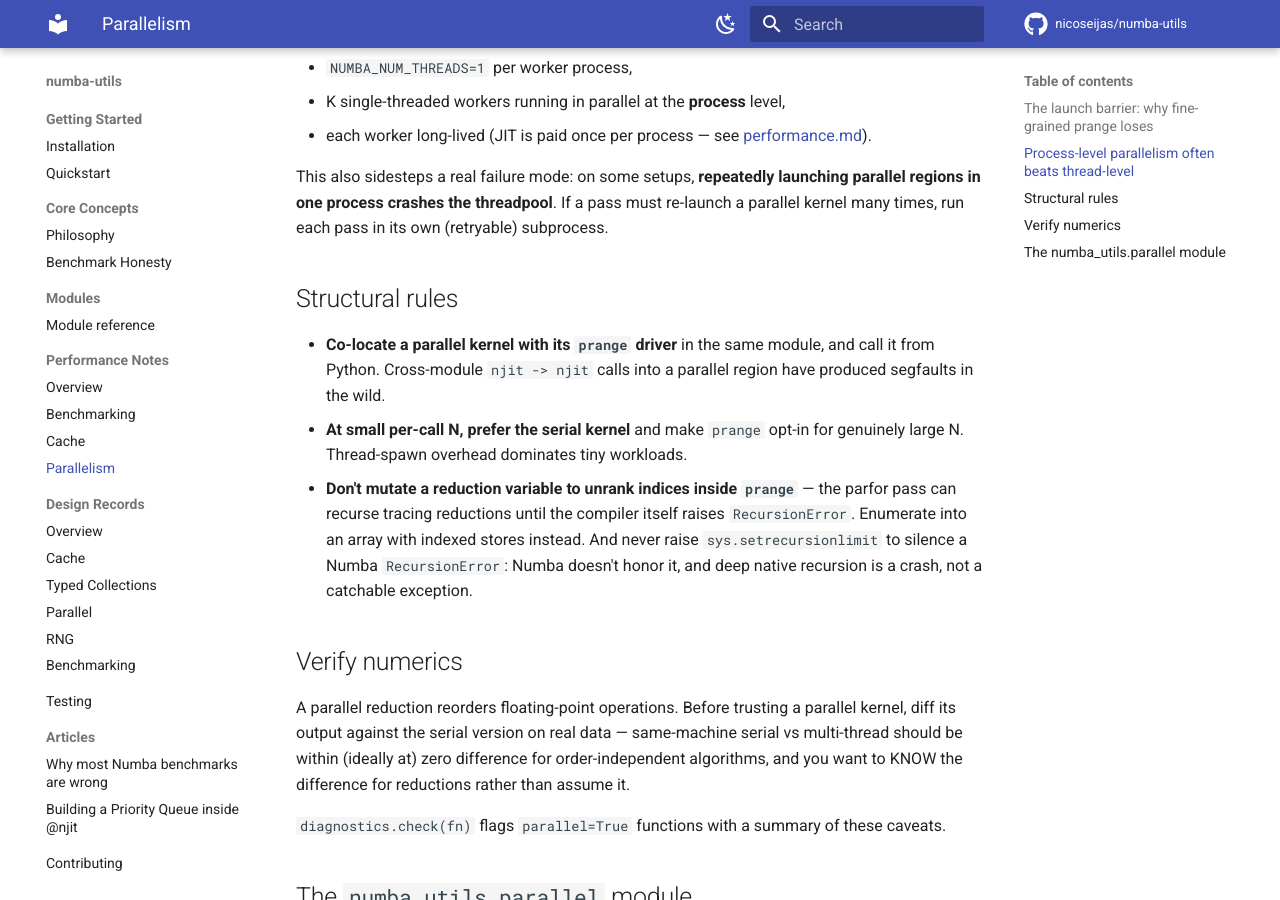
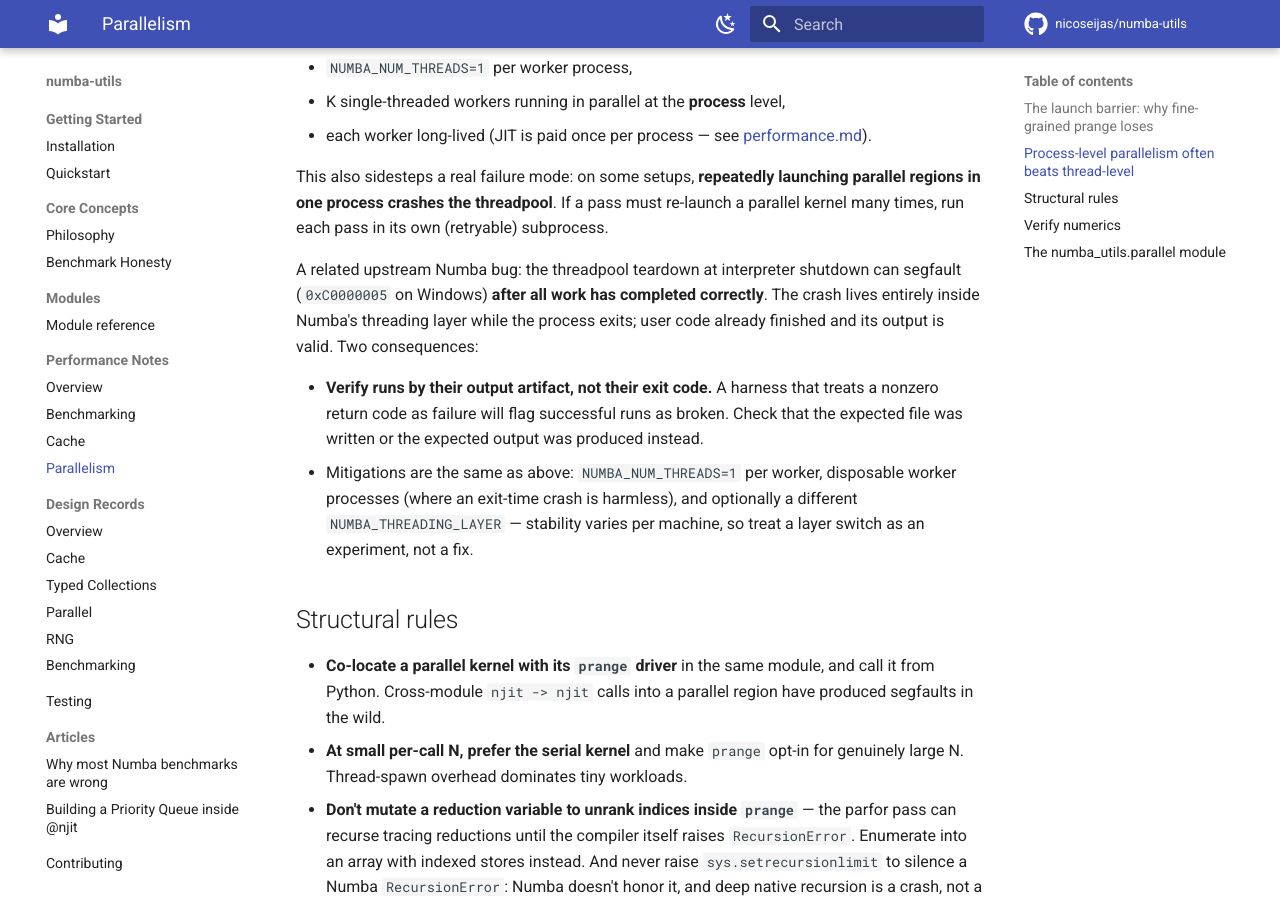
Before and after one commit to nicoseijas/numba-utils, an MkDocs documentation site: the page built from docs/parallelism.md, in a window 1280 px wide and 900 px high, scrolled down 687 px. Built offline with MkDocs 1.6.1 and Material for MkDocs 9.7.7, drawn with Linux system fonts in a browser that asks for light colours; comment, search, counter and statistics services are not loaded.

Commit message:
docs: NaN and mutation caveats, teardown-crash note, changelog
- Document that NaN makes results undefined in the comparison-based
  float kernels (nth_element, fast_argpartition, topk, insertion_sort,
  partial_sort).
- benchmark(): note that args/kwargs are not copied between runs, as
  compare() already did.
- docs/parallelism.md: document the upstream threadpool-teardown
  segfault (crash at exit AFTER correct work) and the rule it implies:
  verify runs by output artifact, not exit code.
- Changelog entries for the second audit round.

```diff
--- a/docs/parallelism.md
+++ b/docs/parallelism.md
@@ -35,6 +35,21 @@ launching parallel regions in one process crashes the threadpool**. If a
 pass must re-launch a parallel kernel many times, run each pass in its
 own (retryable) subprocess.
 
+A related upstream Numba bug: the threadpool teardown at interpreter
+shutdown can segfault (`0xC0000005` on Windows) **after all work has
+completed correctly**. The crash lives entirely inside Numba's threading
+layer while the process exits; user code already finished and its output
+is valid. Two consequences:
+
+- **Verify runs by their output artifact, not their exit code.** A
+  harness that treats a nonzero return code as failure will flag
+  successful runs as broken. Check that the expected file was written or
+  the expected output was produced instead.
+- Mitigations are the same as above: `NUMBA_NUM_THREADS=1` per worker,
+  disposable worker processes (where an exit-time crash is harmless),
+  and optionally a different `NUMBA_THREADING_LAYER` — stability varies
+  per machine, so treat a layer switch as an experiment, not a fix.
+
 ## Structural rules
 
 - **Co-locate a parallel kernel with its `prange` driver** in the same
```
Also changed, not shown: CHANGELOG.md (+40 -0 lines), 3 other files.
